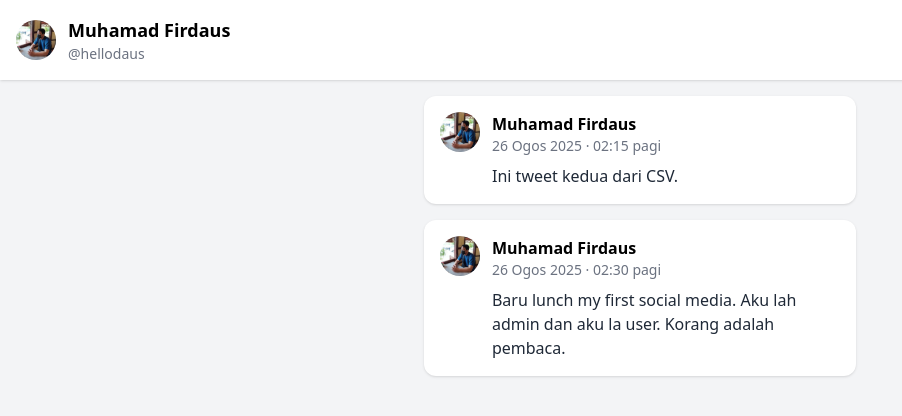
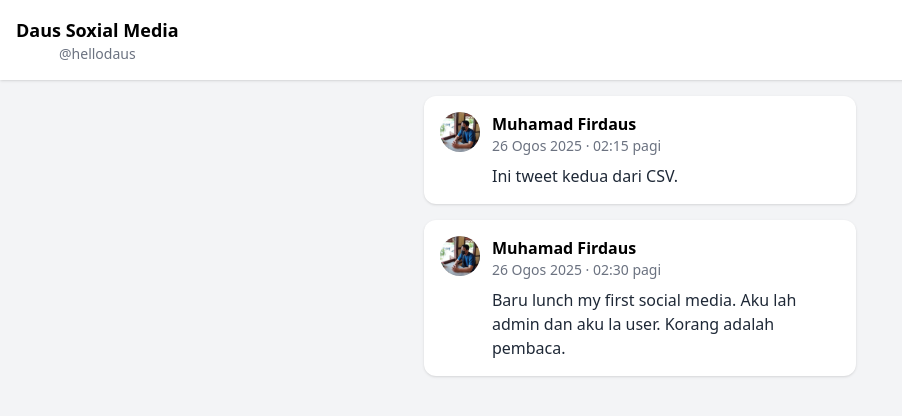
Before and after one commit to ausxf/social, a plain HTML site: page index.html in a window 1280 px wide. Shown: the whole page, without its empty margins (0-902 px from the left). Drawn offline with nearby package versions, Linux system fonts and the light colour scheme.

Commit message:
Update index.html

```diff
--- a/index.html
+++ b/index.html
@@ -16,10 +16,10 @@
 <body class="bg-gray-100 font-sans">
   <!-- Header -->
   <header class="bg-white shadow p-4 flex items-center">
-    <img src="profile.jpg" alt="Avatar" class="rounded-full w-10 h-10 mr-3">
+
     <div>
-      <h1 class="font-bold text-lg">Muhamad Firdaus</h1>
-      <p class="text-gray-500 text-sm">@hellodaus</p>
+      <h1 class="text-center font-bold text-lg">Daus Soxial Media</h1>
+      <p class="text-center text-gray-500 text-sm">@hellodaus</p>
     </div>
   </header>
 
```
